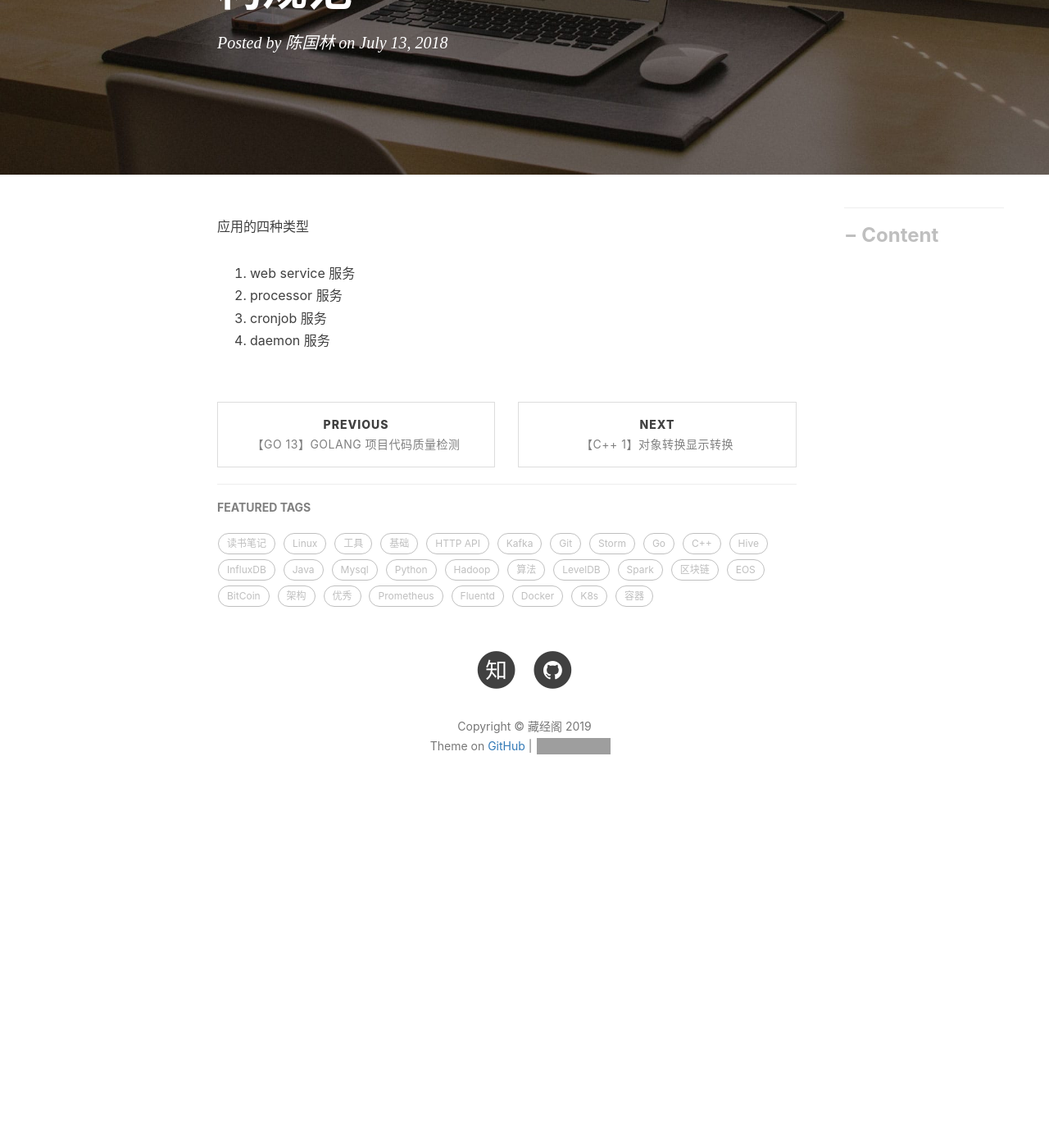
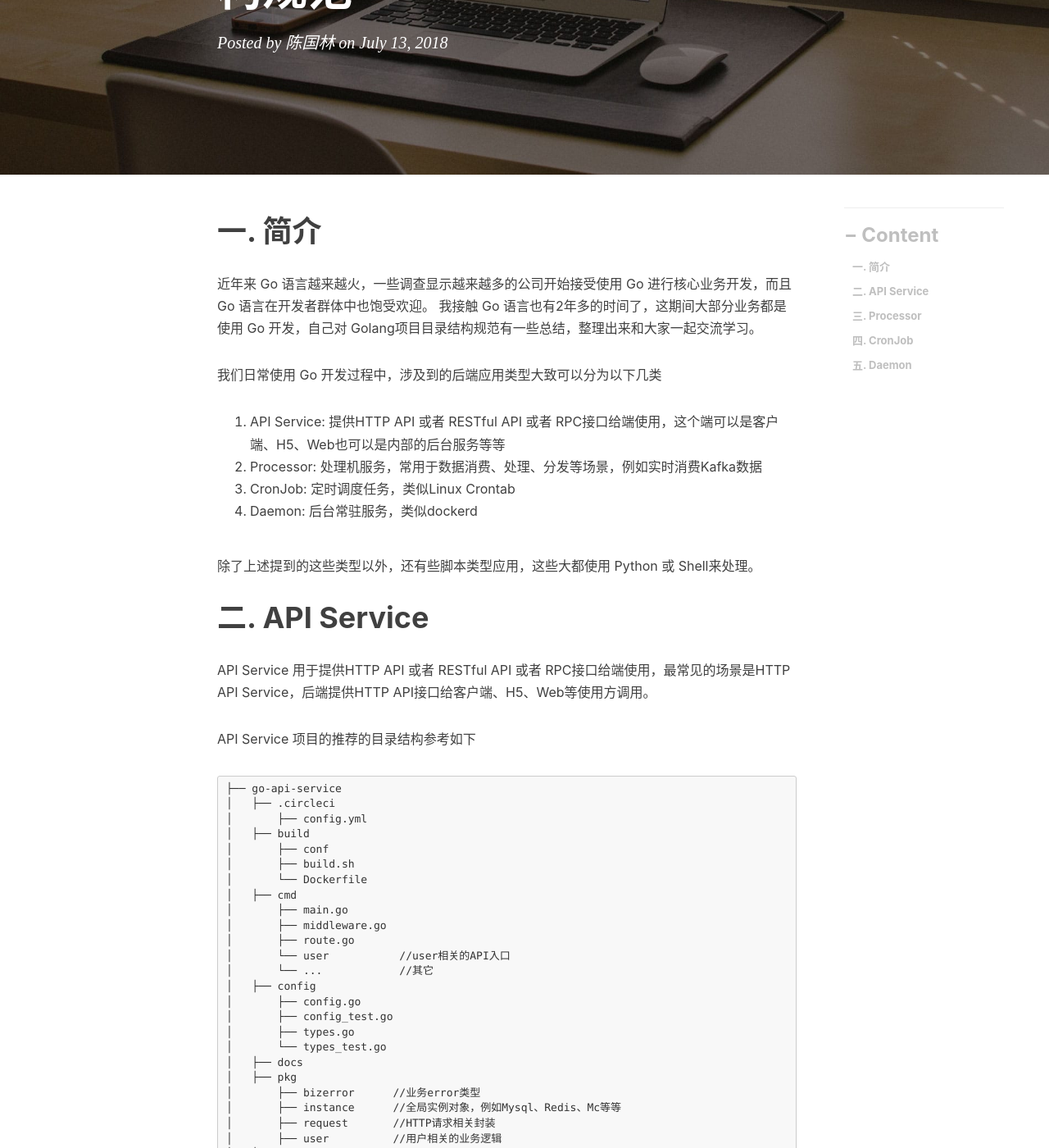
Before and after one commit to engru/chenguolin.github.io, a Jekyll site: the page built from _posts/2018-07-13-【Go-14】Golang 项目目录结构规范.md, in a window 1280 px wide and 1400 px high, scrolled down 304 px. Shown: the whole window at 82% size. Built offline with Jekyll 4.4.1, drawn with Linux system fonts in a browser that asks for light colours; nearby versions of some CDN libraries; comment, search, counter and statistics services are not loaded; before the commit the page ends 1318 px from its top, so only the background shows below that; some of the changed text lies outside the part shown; grey boxes are pictures that could not be loaded.

Commit message:
Update 2018-07-13-【Go-14】Golang 项目目录结构规范.md

````diff
--- a/_posts/2018-07-13-【Go-14】Golang 项目目录结构规范.md
+++ b/_posts/2018-07-13-【Go-14】Golang 项目目录结构规范.md
@@ -6,8 +6,55 @@ tags:         #标签
     - Go
 ---
 
-应用的四种类型
-1. web service 服务
-2. processor 服务
-3. cronjob 服务
-4. daemon 服务
+# 一. 简介
+近年来 Go 语言越来越火，一些调查显示越来越多的公司开始接受使用 Go 进行核心业务开发，而且 Go 语言在开发者群体中也饱受欢迎。
+我接触 Go 语言也有2年多的时间了，这期间大部分业务都是使用 Go 开发，自己对 Golang项目目录结构规范有一些总结，整理出来和大家一起交流学习。
+
+我们日常使用 Go 开发过程中，涉及到的后端应用类型大致可以分为以下几类
+
+1. API Service: 提供HTTP API 或者 RESTful API 或者 RPC接口给端使用，这个端可以是客户端、H5、Web也可以是内部的后台服务等等
+2. Processor: 处理机服务，常用于数据消费、处理、分发等场景，例如实时消费Kafka数据
+3. CronJob: 定时调度任务，类似Linux Crontab
+4. Daemon: 后台常驻服务，类似dockerd
+
+除了上述提到的这些类型以外，还有些脚本类型应用，这些大都使用 Python 或 Shell来处理。
+
+# 二. API Service
+API Service 用于提供HTTP API 或者 RESTful API 或者 RPC接口给端使用，最常见的场景是HTTP API Service，后端提供HTTP API接口给客户端、H5、Web等使用方调用。
+
+API Service 项目的推荐的目录结构参考如下
+```
+├── go-api-service
+│   ├── .circleci
+│       ├── config.yml
+│   ├── build
+│       ├── conf
+│       ├── build.sh
+│       └── Dockerfile
+│   ├── cmd
+│       ├── main.go
+│       ├── middleware.go
+│       ├── route.go
+│       └── user           //user相关的API入口
+│       └── ...            //其它
+│   ├── config
+│       ├── config.go
+│       ├── config_test.go
+│       ├── types.go
+│       └── types_test.go
+│   ├── docs
+│   ├── pkg
+│       ├── bizerror      //业务error类型
+│       ├── instance      //全局实例对象，例如Mysql、Redis、Mc等等
+│       ├── request       //HTTP请求相关封装
+│       ├── user          //用户相关的业务逻辑
+│   ├── scripts
+│   ├── vendor            //项目依赖
+
+```
+
+# 三. Processor
+
+# 四. CronJob
+
+# 五. Daemon
````
